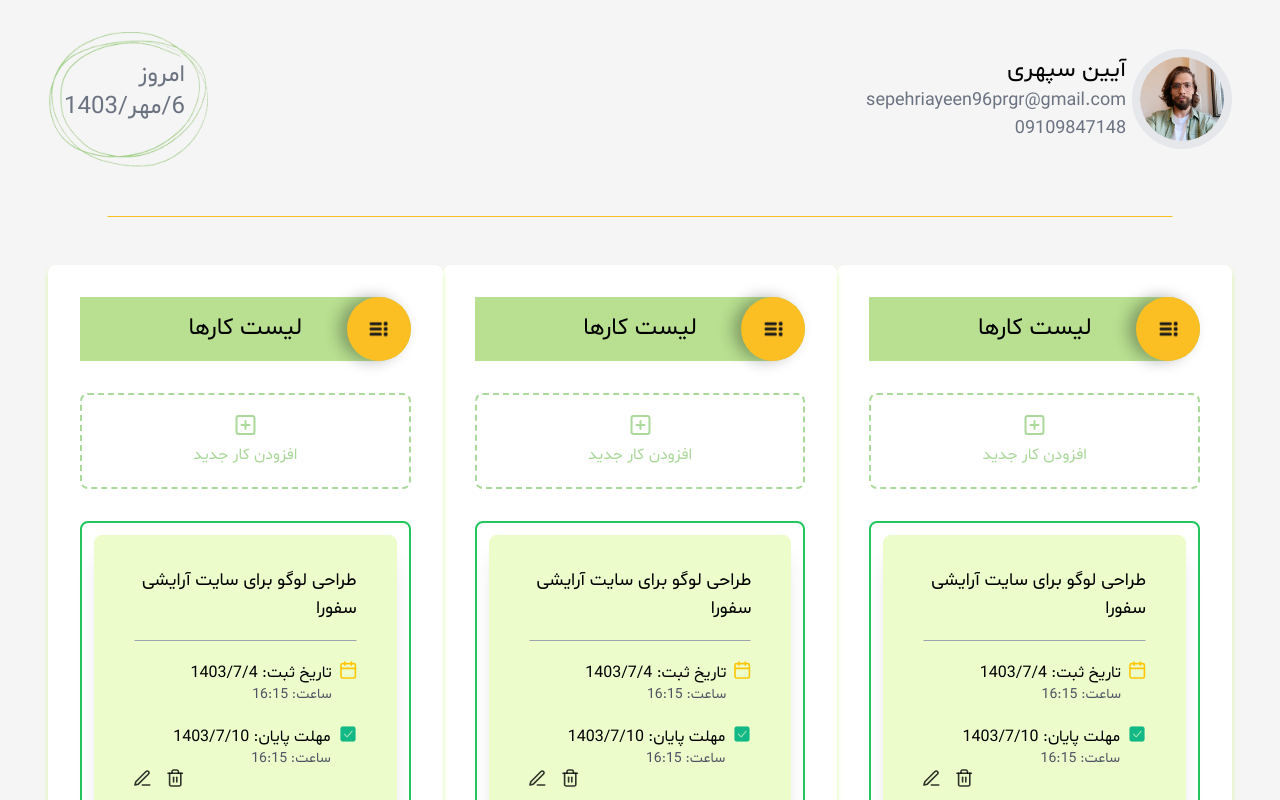
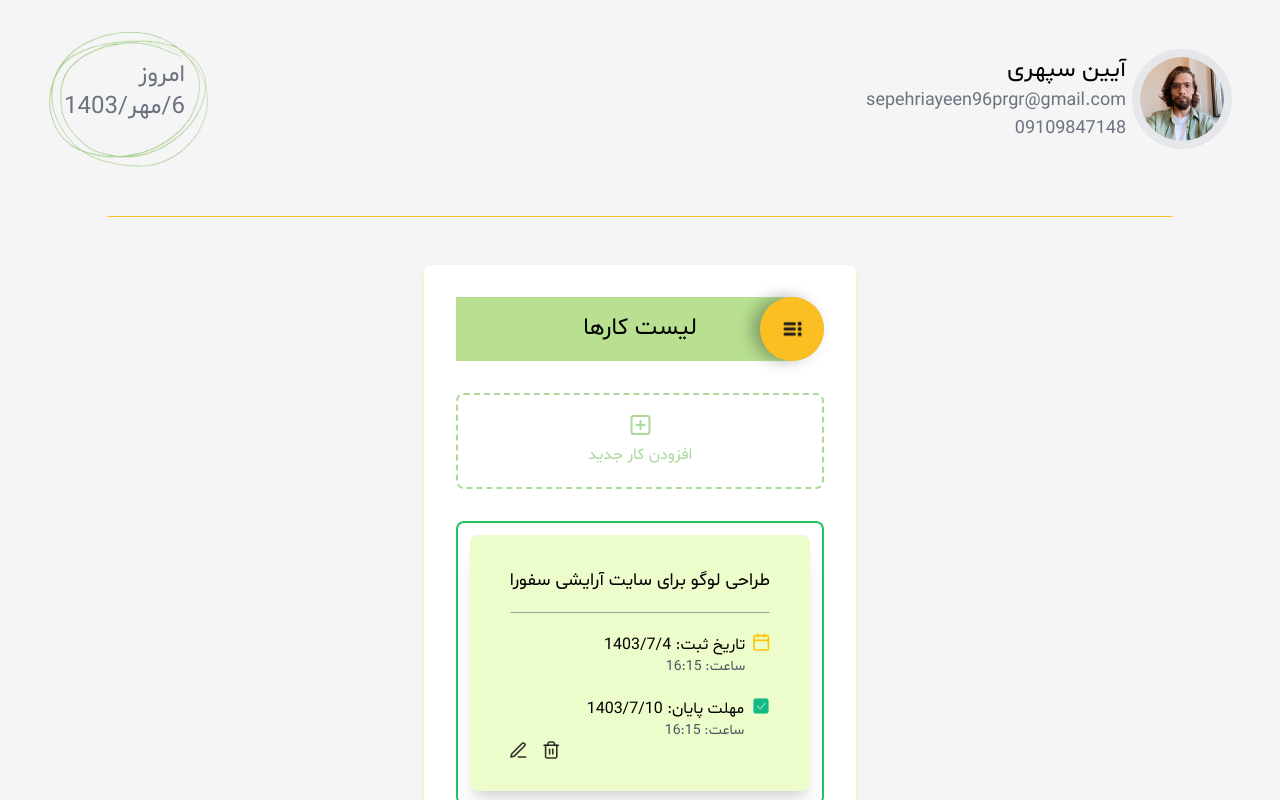
Before and after one commit to AyeenSepehri/wall_Todo, a Next.js app: page / in a window 1280 px wide. Shown: the top 800 px of the page. Built offline with nearby package versions, Linux system fonts and the light colour scheme.

Commit message:
sove the type issues and remove test components from the home page component

```diff
--- a/src/app/page.tsx
+++ b/src/app/page.tsx
@@ -14,12 +14,7 @@ export default function Home() {
               <div>
                   <TodoColumn/>
               </div>
-              <div>
-                  <TodoColumn/>
-              </div>
-              <div>
-                  <TodoColumn/>
-              </div>
+
           </div>
 
       </div>
--- a/src/components/Cards/types.ts
+++ b/src/components/Cards/types.ts
@@ -1,3 +1,4 @@
+// CardDataTypes defines the structure for the data related to a task card
 export interface CardDataTypes {
     id: number | string;
     title: string;
@@ -7,3 +8,8 @@ export interface CardDataTypes {
     startDate?: null | string | undefined;
     endDate?: null | string | undefined;
 }
+
+// CardProps defines the props expected by the Card component
+export interface CardProps {
+    cardData: CardDataTypes;
+}
--- a/src/components/ColumnOfWorks/TodoColumn/TodoColumn.tsx
+++ b/src/components/ColumnOfWorks/TodoColumn/TodoColumn.tsx
@@ -1,12 +1,11 @@
 import Image from "next/image";
 import todoIcon from "../../../../public/icons/todoIcon.svg";
 import plusSignIcon from "../../../../public/icons/plusSign.svg";
-import {Card} from "@/components/Cards/Card";
-import {CardDataTypes} from "@/components/Cards/types";
+import { Card } from "@/components/Cards/Card";
+import { CardDataTypes } from "@/components/Cards/types";
 
 export const TodoColumn = () => {
-
-    const demoTodoData = [
+    const demoTodoData: CardDataTypes[] = [
         {
             id: 1,
             title: "طراحی لوگو برای سایت آرایشی سفورا",
@@ -34,40 +33,36 @@ export const TodoColumn = () => {
             startDate: null,
             endDate: null,
         },
-    ]
+    ];
 
     return (
         <div className="p-8 bg-white rounded-lg shadow-md shadow-lime-200">
             <div className="relative">
-                {/* Box with different rounded corners */}
                 <div className="h-16 flex justify-center rounded-r-full bg-sedri-green items-center">
                     <span className="text-center text-2xl font-bold">لیست کارها</span>
                 </div>
 
-                {/* Circle with shadow on left side */}
                 <div
                     className="flex justify-center h-16 w-16 absolute rounded-full bg-amber-400 top-0 right-0"
-                    style={{boxShadow: "-8px 0px 15px rgba(0, 0, 0, 0.3)"}}
+                    style={{ boxShadow: "-8px 0px 15px rgba(0, 0, 0, 0.3)" }}
                 >
-                    <Image className="flex justify-center items-center" src={todoIcon} alt={"todoIcon"}/>
+                    <Image className="flex justify-center items-center" src={todoIcon} alt={"todoIcon"} />
                 </div>
             </div>
 
             <div
-                className="my-8 border-2 border-dashed border-box-green rounded-lg flex flex-col justify-center items-center gap-2 p-5">
-                <Image src={plusSignIcon} alt={"plusSignIcon"}/>
+                className="my-8 border-2 border-dashed border-box-green rounded-lg flex flex-col justify-center items-center gap-2 p-5"
+            >
+                <Image src={plusSignIcon} alt={"plusSignIcon"} />
                 <span className="text-md text-box-green">افزودن کار جدید</span>
             </div>
 
             <div>
-                {demoTodoData.map((item: CardDataTypes) => {
-                    console.log(item)
-                    return (
-                        <div key={item.id}>
-                            <Card cardData={item}/>
-                        </div>
-                    )
-                })}
+                {demoTodoData.map((item) => (
+                    <div key={item.id}>
+                        <Card cardData={item} />
+                    </div>
+                ))}
             </div>
         </div>
     );
```
Also changed, not shown: src/components/Cards/Card.tsx (+15 -18 lines).
